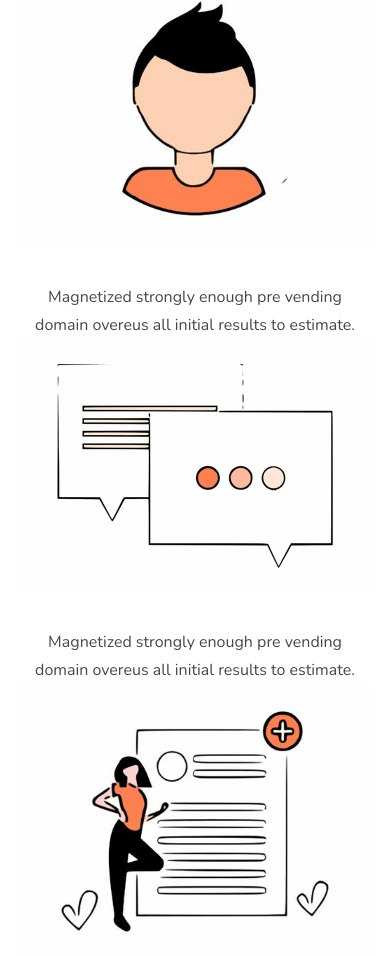
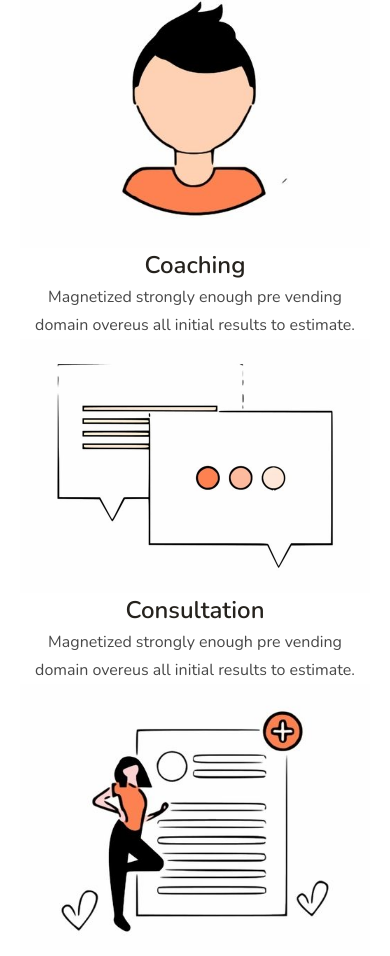
Before and after one commit to VibhavRaj/digitalgiri, a plain HTML site: page index.html in a window 390 px wide. Shown: the part 2134-3090 px from the top of the page. Drawn offline with nearby package versions, Linux system fonts and the light colour scheme.

Commit message:
reupdate

```diff
--- a/style.css
+++ b/style.css
@@ -262,7 +262,7 @@ form .button {
 
   }
   .banner h1,
-  h5 {
+  .banner h5 {
     color: var(--white);
   }
   nav {
```
